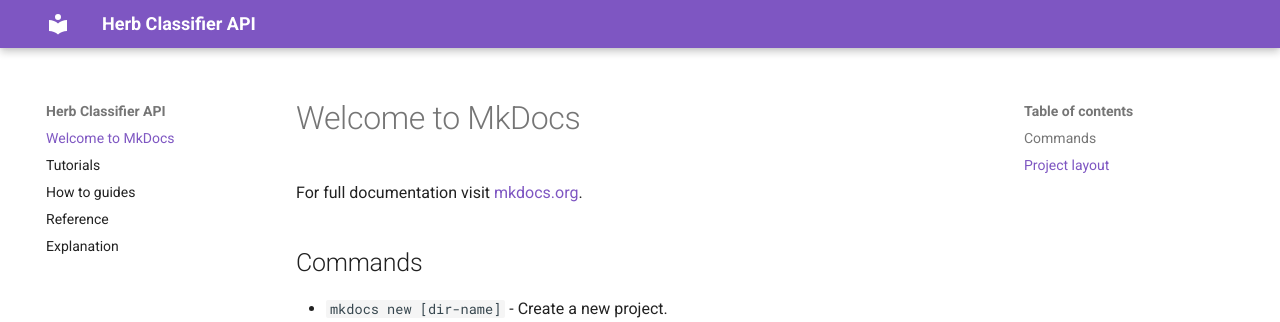
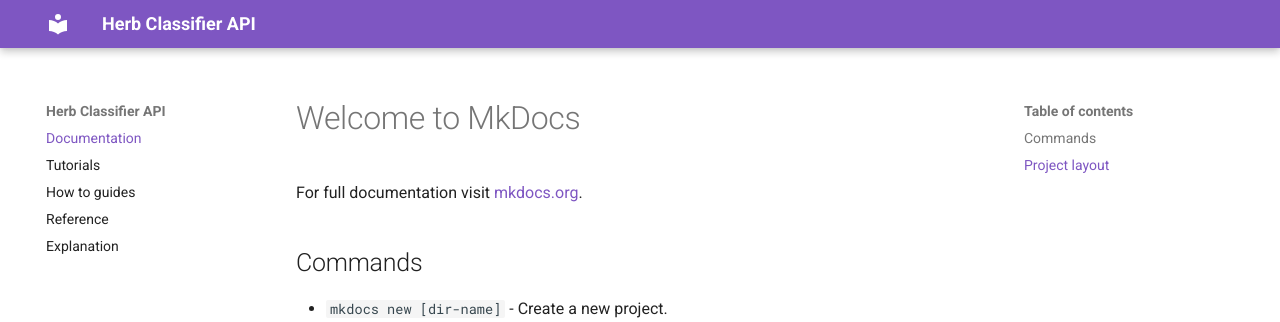
Before and after one commit to dilshankarunarathne/herb-classifier-backend, an MkDocs documentation site: the page built from docs/index.md, in a window 1280 px wide. Shown: the top 322 px of the page. Built offline with MkDocs 1.6.1 and Material for MkDocs 9.7.7, drawn with Linux system fonts in a browser that asks for light colours; some of the changed lines change nothing that is shown.

Commit message:
Update mkdocs.yml

```diff
--- a/mkdocs.yml
+++ b/mkdocs.yml
@@ -11,7 +11,7 @@
   - mkdocstrings
 
 nav:
-  - index.md
+  - Documentation: index.md
   - tutorials.md
   - how-to-guides.md
   - reference.md
```
